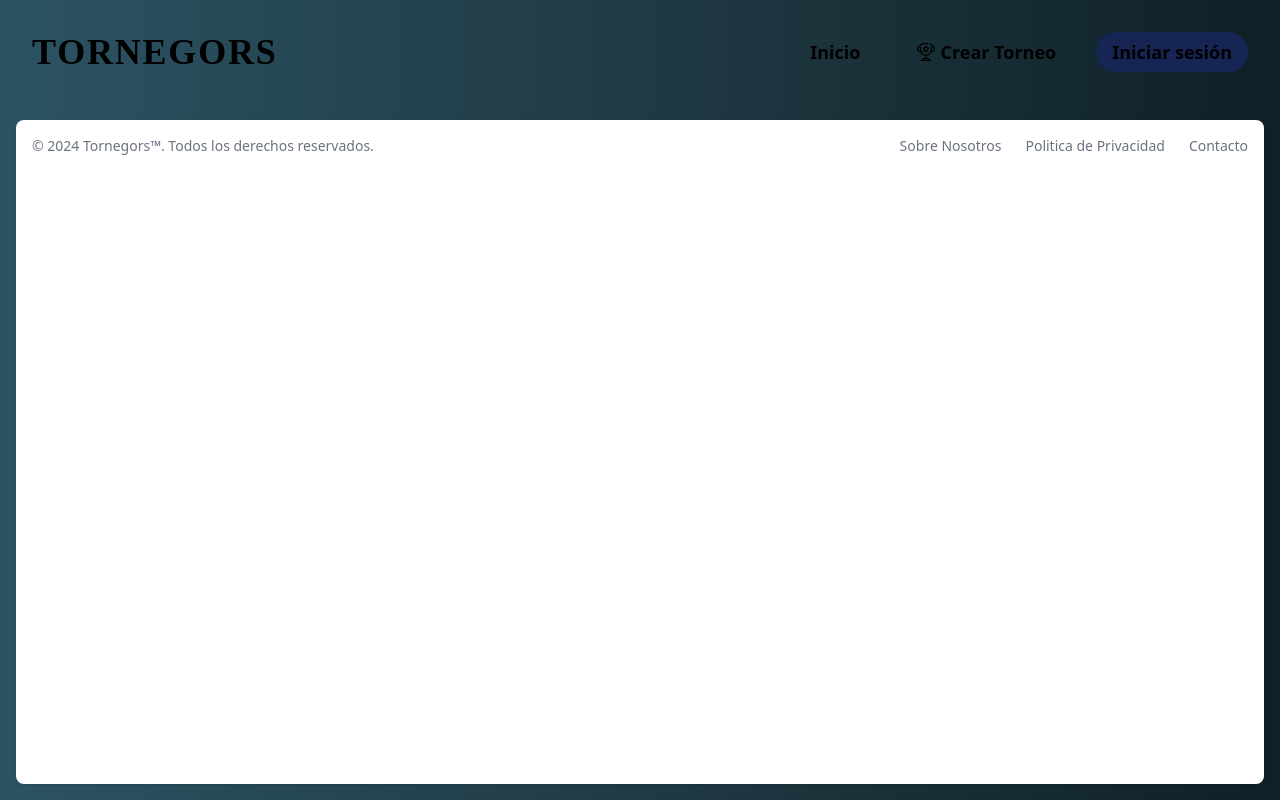
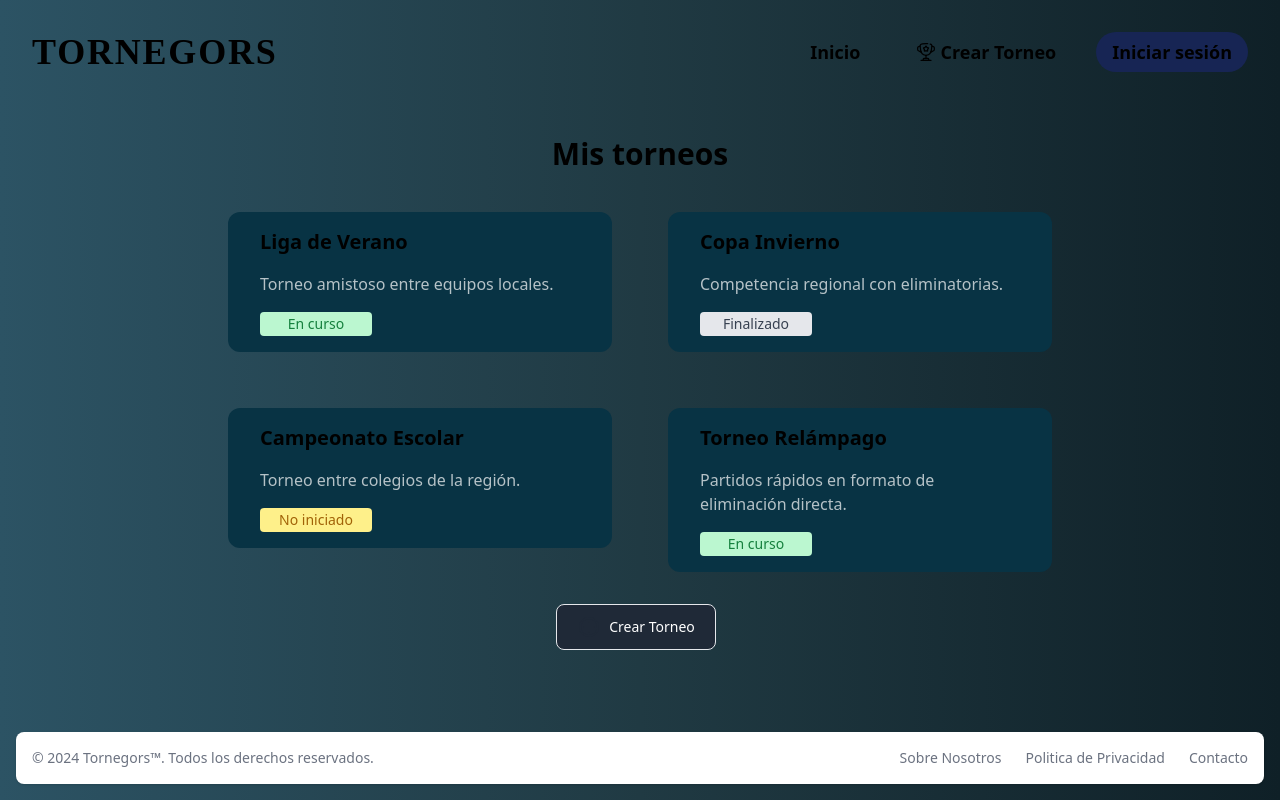
Before and after one commit to gersonch/tornegors-web, a React (Vite) app: page /profile in a window 1280 px wide. Built offline with nearby package versions, Linux system fonts and the light colour scheme; a web font is replaced by a local one.

Commit message:
add profile view

```diff
--- a/src/App.jsx
+++ b/src/App.jsx
@@ -7,6 +7,7 @@ import Login from './views/Login'
 import SignUp from './views/SignUp'
 import Liga from './views/Liga'
 import Boards from './views/Boards'
+import Profile from './views/Profile'
 import { UserContext } from './context/UserContext'
 
 import PlayLiga from './views/PlayLiga'
@@ -22,12 +23,13 @@ function App() {
           <Route path="/liga" element={<Liga />} />
           <Route path="/" element={<Home />} />
           <Route path="/login" element={<Login />} />
-          <Route path="/boards" element={<Boards />} />
+          <Route path="/signup" element={<SignUp />} />
           <Route
-            path="/signup"
-            element={token ? <SignUp /> : <Navigate to="/login" />}
+            path="/boards"
+            element={token ? <Boards /> : <Navigate to="/login" />}
           />
-          <Route path="mis-torneos/play" element={<PlayLiga />} />
+          <Route path="/profile/mis-torneos/play" element={<PlayLiga />} />
+          <Route path="profile" element={<Profile />} />
         </Routes>
         <Footer />
       </main>
--- /dev/null
+++ b/src/assets/icons/PlusIcon.jsx
@@ -0,0 +1,21 @@
+export function PlusIcon() {
+  return (
+    <svg
+      className="w-6 h-6 text-gray-800 dark:text-white"
+      aria-hidden="true"
+      xmlns="http://www.w3.org/2000/svg"
+      width="24"
+      height="24"
+      fill="none"
+      viewBox="0 0 24 24"
+    >
+      <path
+        stroke="currentColor"
+        strokeLinecap="round"
+        strokeLinejoin="round"
+        strokeWidth="2"
+        d="M12 7.757v8.486M7.757 12h8.486M21 12a9 9 0 1 1-18 0 9 9 0 0 1 18 0Z"
+      />
+    </svg>
+  )
+}
--- /dev/null
+++ b/src/components/CardsProfile.jsx
@@ -0,0 +1,28 @@
+import PropTypes from 'prop-types'
+import { Link } from 'react-router-dom'
+
+CardsProfile.propTypes = {
+  title: PropTypes.string.isRequired,
+  description: PropTypes.string.isRequired,
+  state: PropTypes.oneOf(['Activo', 'Finalizado', 'No iniciado']).isRequired,
+  style: PropTypes.string.isRequired, // Se asegura de que `className` siempre esté presente
+}
+
+function CardsProfile({ title, description, state, style }) {
+  return (
+    <Link
+      to="mis-torneos/play"
+      className=" bg-cyan-950 px-8 py-4 rounded-xl flex flex-col gap-4"
+    >
+      <h5 className=" text-xl font-bold">{title}</h5>
+      <p className=" text-white/70">{description}</p>
+      <span
+        className={`text-sm font-medium px-1 py-0.5 rounded max-w-28 flex-nowrap flex text-center justify-center ${style} `}
+      >
+        {state}
+      </span>
+    </Link>
+  )
+}
+
+export default CardsProfile
--- /dev/null
+++ b/src/components/info/torneosProfile.js
@@ -0,0 +1,24 @@
+const tournaments = [
+  {
+    title: 'Liga de Verano',
+    description: 'Torneo amistoso entre equipos locales.',
+    state: 'En curso',
+  },
+  {
+    title: 'Copa Invierno',
+    description: 'Competencia regional con eliminatorias.',
+    state: 'Finalizado',
+  },
+  {
+    title: 'Campeonato Escolar',
+    description: 'Torneo entre colegios de la región.',
+    state: 'No iniciado',
+  },
+  {
+    title: 'Torneo Relámpago',
+    description: 'Partidos rápidos en formato de eliminación directa.',
+    state: 'En curso',
+  },
+]
+
+export default tournaments
--- a/src/views/Boards.jsx
+++ b/src/views/Boards.jsx
@@ -1,18 +1,16 @@
+/* eslint-disable react-hooks/exhaustive-deps */
 import { useContext, useEffect, useState } from 'react'
 import { UserContext } from '../context/UserContext'
 import { useNavigate } from 'react-router-dom'
 
 export default function Boards() {
   const { token, logout } = useContext(UserContext)
-  const [data, setData] = useState([]) // Se debe usar useState para el estado de data
+  const [data, setData] = useState([])
+  const [showModal, setShowModal] = useState(false)
+  const [newBoardTitle, setNewBoardTitle] = useState('')
   const navigate = useNavigate()
 
-  useEffect(() => {
-    if (!token) {
-      navigate('/login')
-      return
-    }
-
+  // Función para obtener los tableros
   const fetchBoard = async () => {
     try {
       const response = await fetch(
@@ -26,35 +24,101 @@ export default function Boards() {
       )
 
       if (!response.ok) {
-          // Corregido para verificar que la respuesta sea válida
         throw new Error('Error al obtener los tableros del usuario')
       }
 
       const boardData = await response.json()
-        setData(boardData) // Establecer los tableros en el estado
+      setData(boardData)
     } catch (err) {
       console.error(err)
     }
   }
 
+  useEffect(() => {
+    if (!token) {
+      navigate('/login')
+      return
+    }
     fetchBoard()
-  }, [token, navigate]) // Corregido para no incluir setData en las dependencias
+  }, [token, navigate])
+
+  // Función para crear un nuevo tablero
+  async function handleCreateBoard(e) {
+    e.preventDefault()
+    try {
+      const response = await fetch(
+        'http://localhost:3000/api/boards/create-board',
+        {
+          method: 'POST',
+          headers: {
+            Authorization: `Bearer ${token}`,
+            'Content-Type': 'application/json',
+          },
+          body: JSON.stringify({
+            title: newBoardTitle,
+            description: 'Descripción del tablero',
+            is_active: 'activo',
+          }),
+        }
+      )
+
+      if (!response.ok) {
+        throw new Error('Hubo un error al crear el tablero')
+      }
+
+      const { data: newBoard } = await response.json()
+
+      setData((prevData) => [...prevData, newBoard]) // Agregar el nuevo tablero al estado
+      setShowModal(false) // Cerrar el modal
+      setNewBoardTitle('') // Limpiar el campo de título
+    } catch (err) {
+      console.error(err)
+    }
+  }
 
   return (
     <section>
       <h1>Boards</h1>
       <section>
         {data.length === 0 ? (
-          <p>No hay tableros disponibles</p> // Mensaje si no hay tableros
+          <p>No hay tableros disponibles</p>
         ) : (
           <ul>
             {data.map((board) => (
-              <li key={board.id}>{board.title}</li> // Suponiendo que board tenga una propiedad title
+              <li key={board.id}>{board.title}</li>
             ))}
           </ul>
         )}
       </section>
+      <button onClick={() => setShowModal(true)}>Crear un nuevo tablero</button>
       <button onClick={logout}>Logout</button>
+
+      {/* Modal para crear un nuevo tablero */}
+      {showModal && (
+        <div className="modal-overlay">
+          <div className="modal-content">
+            <h2>Crear Tablero</h2>
+            <form onSubmit={handleCreateBoard}>
+              <label>
+                Título del tablero:
+                <input
+                  type="text"
+                  value={newBoardTitle}
+                  onChange={(e) => setNewBoardTitle(e.target.value)}
+                  required
+                />
+              </label>
+
+              <div className="modal-buttons">
+                <button type="submit">Crear</button>
+                <button type="button" onClick={() => setShowModal(false)}>
+                  Cancelar
+                </button>
+              </div>
+            </form>
+          </div>
+        </div>
+      )}
     </section>
   )
 }
--- a/src/views/Login.jsx
+++ b/src/views/Login.jsx
@@ -1,23 +1,35 @@
 import { Link, useNavigate } from 'react-router-dom'
-import { UserContext } from '../context/UserContext'
-import { useContext, useEffect, useState } from 'react'
+//import { UserContext } from '../context/UserContext'
+import { useState } from 'react'
 
 export default function Login() {
-  const { login, token } = useContext(UserContext)
+  const user = {
+    email: 'hola@email.com',
+    password: '123123',
+  }
+  //const { login, token } = useContext(UserContext)
   const [email, setEmail] = useState('')
   const [password, setPassword] = useState('')
   const navigate = useNavigate()
 
-  useEffect(() => {
-    if (token) {
-      alert('Has iniciado sesión')
-      navigate('/boards')
-    }
-  }, [navigate, token])
+  // useEffect(() => {
+  //   if (token) {
+  //     alert('Has iniciado sesión')
+  //     navigate('/boards')
+  //   }
+  // }, [navigate, token])
 
   function handleSubmit(e) {
     e.preventDefault()
-    login(email, password)
+
+    if (user.email === email && user.password === password) {
+      alert('Has iniciado sesión correctamente')
+      navigate('/profile')
+    } else {
+      alert('Verifica tus datos')
+    }
+
+    //login(email, password)
   }
   return (
     <>
--- /dev/null
+++ b/src/views/Profile.jsx
@@ -0,0 +1,60 @@
+import { PlusIcon } from '../assets/icons/PlusIcon'
+import CardsProfile from '../components/CardsProfile'
+import tournaments from '../components/info/torneosProfile'
+
+export default function Profile() {
+  // Función para obtener la clase de badge según el estado
+  const getBadgeClass = (state) => {
+    switch (state) {
+      case 'En curso':
+        return 'bg-green-200 text-green-700'
+      case 'Finalizado':
+        return 'bg-gray-200 text-gray-700'
+      case 'No iniciado':
+        return 'bg-yellow-200 text-yellow-700'
+      default:
+        return 'bg-blue-200 text-blue-700'
+    }
+  }
+
+  return (
+    <section className="px-4 py-8">
+      <div>
+        {tournaments.length === 0 ? (
+          <p className="text-center text-xl text-white/85">
+            No tienes torneos disponibles
+          </p>
+        ) : (
+          <>
+            <h2 className="text-3xl font-bold mb-6 text-center">Mis torneos</h2>
+            <ul className="flex flex-wrap justify-center gap-6">
+              {tournaments.map((torneo, index) => (
+                <li
+                  key={index}
+                  className="w-full sm:w-1/2 lg:w-1/3 p-4 flex justify-center"
+                >
+                  <div className="flex flex-col h-full w-full">
+                    <CardsProfile
+                      title={torneo.title}
+                      description={torneo.description}
+                      state={torneo.state}
+                      style={`${getBadgeClass(torneo.state)} text-center`} // Aplicar clase dinámica para badge
+                    />
+                  </div>
+                </li>
+              ))}
+            </ul>
+          </>
+        )}
+      </div>
+      <div className="flex justify-center mt-4">
+        <button
+          type="button"
+          className="text-white bg-gray-800 hover:bg-gray-700 border border-gray-200 focus:ring-4 focus:outline-none focus:ring-gray-600 font-medium rounded-lg text-sm px-5 py-2.5 text-center inline-flex items-center me-2 mb-2 transition gap-2"
+        >
+          <PlusIcon /> <span>Crear Torneo</span>
+        </button>
+      </div>
+    </section>
+  )
+}
```
Lines whose indentation alone changed are shown as unchanged.
